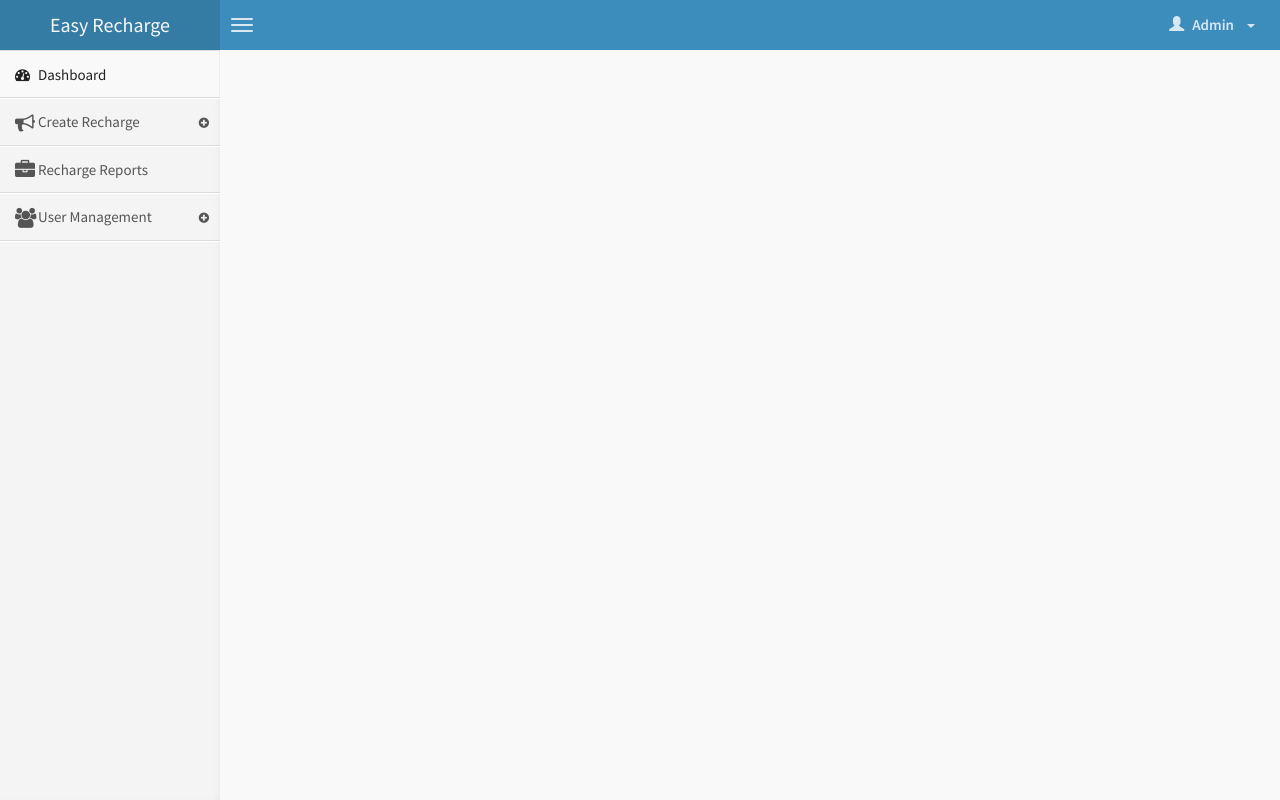
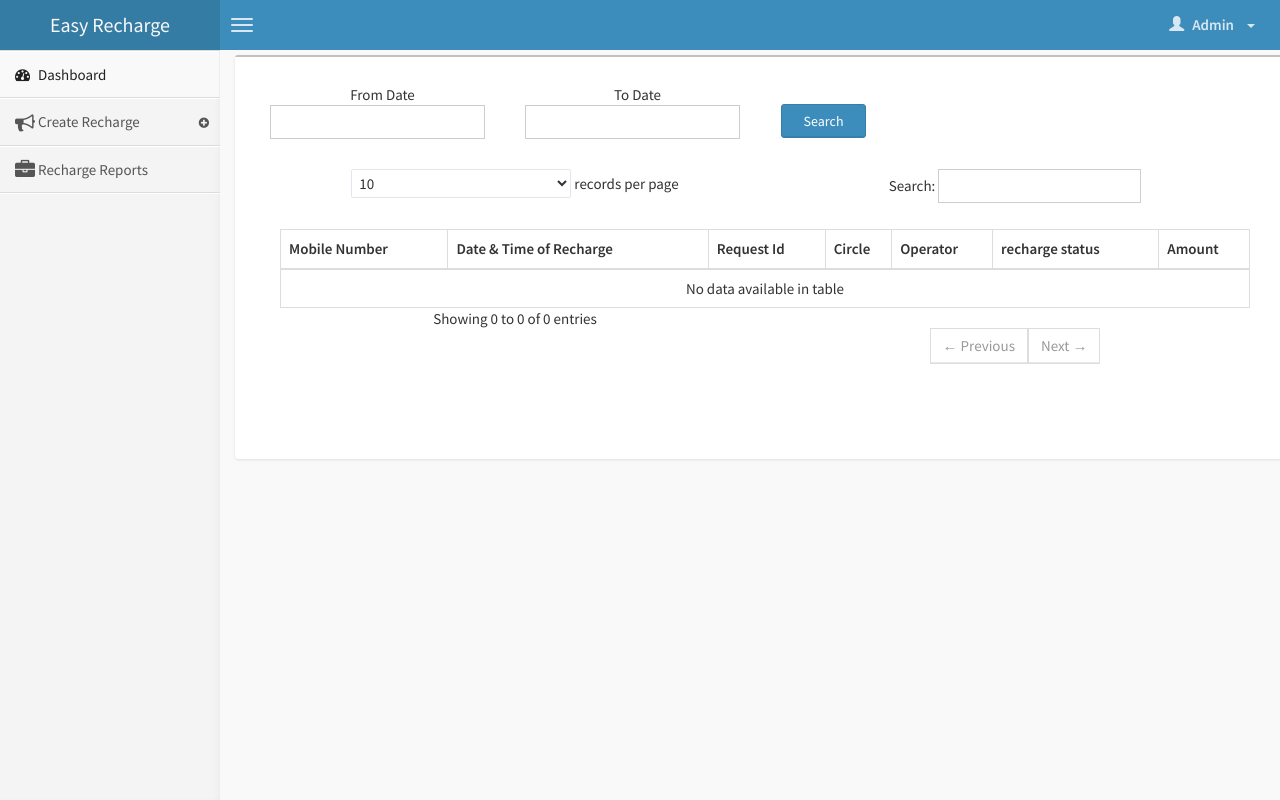
Before and after one commit to zeeshan67/recharge_panel_latest, a Django app: page /reports/ in a window 1280 px wide. Run offline with Django 3.2, Linux system fonts and the light colour scheme; data that the repository does not hold is empty; some libraries are stand-ins or nearby versions.

Commit message:
Latest code for recharge panel

```diff
--- a/recharge_panel_templates/urls.py
+++ b/recharge_panel_templates/urls.py
@@ -20,9 +20,11 @@ from recharge_panel_app.views import views,create_campaign,dashboard,reports
 
 urlpatterns = [
     url(r'^admin/', include(admin.site.urls)),
-    url(r'^$',dashboard.index, name='dashboard.index'),
+    url(r'^$',views.login, name='views.login'),
     url(r'^dashboard/$', dashboard.index, name='dashboard.index'),
     url(r'^logout/$', views.logout, name='view.logout'),
+    url(r'^login/$', views.login, name='view.login'),
+    url(r'^logout/login/$', views.login, name='view.login'),
     url(r'^reports/$', reports.get_report, name='reports.get_report'),
     url(r'^recharge_data/$', reports.recharge_data, name='reports.recharge_data'),
 
--- a/templates/commons/index.html
+++ b/templates/commons/index.html
@@ -138,7 +138,7 @@
 							</a>
                             <ul class="treeview-menu">
                                             <li><a href="/create_recharge_mobile"><i class="fa fa-phone-square"></i>Mobile</a></li>
-                                            <li><a href="/create_recharge_dth"><i class="fa fa-usb"></i>DTH</a></li>
+{#                                            <li><a href="/create_recharge_dth"><i class="fa fa-usb"></i>DTH</a></li>#}
 
                                         </ul>
 			</li>
@@ -148,17 +148,17 @@
 								<i class="fa fa-lg fa-briefcase"></i> <span>Recharge Reports</span>
 							</a>
 			</li>
-            <li class="treeview">
-							<a href="#">
-								<i class="fa fa-lg fa-users"></i> <span>User Management</span>
-                                <span class="plus"><i class="fa fa-lg fa-plus-circle"></i></span>
-							</a>
-                            <ul class="treeview-menu">
-                                <li><a href="/add_user"><i class="fa fa-lg fa-plus"></i> Add User</a></li>
-                                <li><a href="#"><i class="fa fa-lg fa-eye theme_color"></i>View User</a></li>
-
-                            </ul>
-			</li>
+{#            <li class="treeview">#}
+{#							<a href="#">#}
+{#								<i class="fa fa-lg fa-users"></i> <span>User Management</span>#}
+{#                                <span class="plus"><i class="fa fa-lg fa-plus-circle"></i></span>#}
+{#							</a>#}
+{#                            <ul class="treeview-menu">#}
+{#                                <li><a href="/add_user"><i class="fa fa-lg fa-plus"></i> Add User</a></li>#}
+{#                                <li><a href="#"><i class="fa fa-lg fa-eye theme_color"></i>View User</a></li>#}
+{##}
+{#                            </ul>#}
+{#			</li>#}
 
 		   </ul>
 		</section>
--- /dev/null
+++ b/templates/reports/reports.html
@@ -0,0 +1,308 @@
+            <div class="row">
+                <div class="col-xs-12">
+                    <div class="box">
+                        <!-- /.box-body -->
+                        <div class="tab-content">
+
+                            <div id="menu1" class="tab-pane fade in active">
+
+                                <div id="home" class="tab-pane fade in active">
+                                    <div class="form-horizontal col-xs-3" style="padding-bottom: 20px">
+                                        <label class=" control-label">From Date</label>
+
+                                        <div class="date">
+                                            <div class="input-group date" id="fromdateRangePicker">
+                                                <input type="text" id="from_date_id" class="form-control"
+                                                       name="fromdate"/>
+                                                <span class="input-group-addon add-on"><span
+                                                        class="glyphicon glyphicon-calendar"></span></span>
+                                            </div>
+                                        </div>
+                                    </div>
+
+                                    <div class="form-horizontal col-xs-3">
+                                        <label class=" control-label">To Date</label>
+
+                                        <div class=" date">
+
+                                            <span class="input-group  date" id="todateRangePicker">
+                                                <input type="text" id="to_date_id" class="form-control" name="todate"/>
+                                                <span class="input-group-addon add-on">
+                                                    <span
+                                                        class="glyphicon glyphicon-calendar">
+                                                        </span>
+                                                </span>
+                                            </span>
+
+                                        </div>
+
+
+                                    </div>
+
+                                    <button type="button" class="btn btn-primary col-xs-1" style="margin-top: 27px;margin-left: 16px;"
+                                                        id="mis_request_search">Search
+                                    </button>
+{##}
+{#                                    <button type="button" class="btn btn-primary col-xs-1" style="margin-top: 27px;margin-left: 16px;"#}
+{#                                                        id="mis_request_download">Download#}
+{#                                    </button>#}
+
+                                </div>
+
+                                    <!-- /.box-header -->
+                                    <div class="form-horizontal col-xs-12">
+                                        <div class="box-body table-responsive">
+                                            <table id="mis_request_report" class="table table-bordered table-hover" width="100%">
+                                            </table>
+                                        </div>
+                                    </div>
+                        <!-- /.box-body -->
+                    </div>
+                    <!-- /.box -->
+
+
+                </div>
+            </div>
+
+        </section>
+        <!-- /.content -->
+    </aside>
+    <!-- /.right-side -->
+</div>
+<!-- ./wrapper -->
+
+
+{#<script src="{% static 'js/audio.min.js' %}" type="text/javascript"></script>#}
+
+<!-- page script -->
+<script type="text/javascript">
+
+
+    $(document).ready(function () {
+         $(".nav-tabs a").click(function () {
+            $(this).tab('show');
+        });
+
+        mis_request_log();
+
+        $('#fromdateRangePickerValidEntry').datepicker({
+                    format: 'mm/dd/yyyy',
+                    startDate: '01/01/2010',
+                    endDate: '12/30/2020',
+                    icons: {
+                        time: "fa fa-clock-o",
+                        date: "fa fa-calendar",
+                        up: "fa fa-arrow-up",
+                        down: "fa fa-arrow-down"
+                    }
+                })
+                .on('changeDate', function (e) {
+                    e.preventDefault();
+                    $('.datepicker').hide();
+                    // Revalidate the date field
+                    $('#dateRangeForm').formValidation('revalidateField', 'date');
+                });
+
+        $('#todateRangePickerValidEntry')
+                .datepicker({
+                    format: 'mm/dd/yyyy',
+                    startDate: '01/01/2010',
+                    endDate: '12/30/2020',
+                    icons: {
+                        time: "fa fa-clock-o",
+                        date: "fa fa-calendar",
+                        up: "fa fa-arrow-up",
+                        down: "fa fa-arrow-down"
+                    }
+                })
+                .on('changeDate', function (e) {
+                    e.preventDefault();
+                    $('.datepicker').hide();
+                    // Revalidate the date field
+                    $('#dateRangeForm').formValidation('revalidateField', 'date');
+                });
+
+
+       $('#fromdateRangePickerRandomiser').datepicker({
+                    format: 'mm/dd/yyyy',
+                    startDate: '01/01/2010',
+                    endDate: '12/30/2020',
+                    icons: {
+                        time: "fa fa-clock-o",
+                        date: "fa fa-calendar",
+                        up: "fa fa-arrow-up",
+                        down: "fa fa-arrow-down"
+                    }
+                })
+                .on('changeDate', function (e) {
+                    e.preventDefault();
+                    $('.datepicker').hide();
+                    // Revalidate the date field
+                    $('#dateRangeForm').formValidation('revalidateField', 'date');
+                });
+
+        $('#todateRangePickerRandomiser')
+                .datepicker({
+                    format: 'mm/dd/yyyy',
+                    startDate: '01/01/2010',
+                    endDate: '12/30/2020',
+                    icons: {
+                        time: "fa fa-clock-o",
+                        date: "fa fa-calendar",
+                        up: "fa fa-arrow-up",
+                        down: "fa fa-arrow-down"
+                    }
+                })
+                .on('changeDate', function (e) {
+                    e.preventDefault();
+                    $('.datepicker').hide();
+                    // Revalidate the date field
+                    $('#dateRangeForm').formValidation('revalidateField', 'date');
+                });
+
+        $('#fromdateRangePicker').datepicker({
+                    format: 'mm/dd/yyyy',
+                    startDate: '01/01/2010',
+                    endDate: '12/30/2020',
+                    icons: {
+                        time: "fa fa-clock-o",
+                        date: "fa fa-calendar",
+                        up: "fa fa-arrow-up",
+                        down: "fa fa-arrow-down"
+                    }
+                })
+                .on('changeDate', function (e) {
+                    e.preventDefault();
+                    $('.datepicker').hide();
+                    // Revalidate the date field
+                    $('#dateRangeForm').formValidation('revalidateField', 'date');
+                });
+
+        $('#todateRangePicker')
+                .datepicker({
+                    format: 'mm/dd/yyyy',
+                    startDate: '01/01/2010',
+                    endDate: '12/30/2020',
+                    icons: {
+                        time: "fa fa-clock-o",
+                        date: "fa fa-calendar",
+                        up: "fa fa-arrow-up",
+                        down: "fa fa-arrow-down"
+                    }
+                })
+                .on('changeDate', function (e) {
+                    e.preventDefault();
+                    $('.datepicker').hide();
+                    // Revalidate the date field
+                    $('#dateRangeForm').formValidation('revalidateField', 'date');
+                });
+        $("#mis_request_search").click(function(){
+            mis_request_log();
+        })
+
+
+        $("#mis_request_download").click(function(){
+            var fromdatedetails = $("#from_date_id").val();
+            var todatedetails = $("#to_date_id").val();
+            alert("Your File is Being downloaded");
+            $.ajax({
+                url: "{{ '/mis_request_download/' }}",
+                data: { 'from_date': fromdatedetails, 'to_date': todatedetails},
+                type: 'post',
+                dataType: 'json',
+                async: true,
+                success: function (data) {
+                    if(null != data['filepath']){
+                         var url = "{{ '/' }}csv_report/";
+                         console.log(data['filepath']);
+                        var new_window = window.open(url+data['filepath'], '_blank');
+
+                        new_window.focus();
+//                         window.location = url+data['filepath'];
+                    }
+                    else{
+                        alert('Download Report Failed! Kindly try again Later!');
+                    }
+                }
+        })
+
+    })
+
+        function mis_request_log() {
+        var fromdatedetails = $("#from_date_id").val();
+        var todatedetails = $("#to_date_id").val();
+
+
+         $("#mis_request_report").dataTable(
+                    {"aaSorting": [
+                        [1, "desc" ]
+                    ],
+                        "bServerSide": true,
+                        "sAjaxSource": "{{ '/recharge_data/' }}",
+                        "sServerMethod": "post",
+                        "bautoWidth": false,
+                        "bProcessing": true,
+                        "bSearchable":true,
+                        "iDisplayLength": 10,
+                        "bDestroy": true,
+                        "aoColumns": [
+                            {"sTitle": "Mobile Number", "mData": "mobile_number", "bSearchable": true},
+                            {"sTitle": "Date & Time of Recharge", "mData": "date_time"},
+                            {"sTitle": "Request Id", "mData": "request_id"},
+{#                            {"sTitle": "Transaction ID", "mData": "transaction_id"},#}
+                            {"sTitle": "Circle", "mData": "circle", "bSearchable": true},
+                            {"sTitle": "Operator", "mData": "operator"},
+
+                            {"sTitle": "recharge status", "mData": "recharge_status"},
+                            {"sTitle": "Amount", "mData": "amount"}
+                        ],
+                        "fnServerParams": function (aoData) {
+                        aoData.push({"name": "startDate", "value":fromdatedetails});
+                        aoData.push({"name": "endDate", "value": todatedetails});
+                        },
+                        "fnCreatedRow": function (nRow, aData, iDataIndex) {
+
+
+                        }
+
+
+                    }
+            );
+        }
+
+        //$("#registration_details").dataTable();
+    });
+</script>
+<!--    var dt = $("#registration_details").dataTable({
+        "bPaginate": true,
+        "sAjaxSource": "/registration_data/",
+        "bServerSide": true,
+        "sServerMethod": "post",
+        "bLengthChange": false,
+        "bFilter": true,
+        "bSort": true,
+        "iDisplayLength": 25,
+        "bProcessing": true,
+        "bInfo": true,
+
+        "bAutoWidth": false,
+        "async": true,
+
+        "aoColumns": [
+            {"sTitle": "Mobile Number", "mData": "mobile_number", "sWidth": "10%"},
+            {"sTitle": "Registration Date", "mData": "registration_date", "sWidth": "10%"},
+            {"sTitle": "OTP Number", "mData": "otp_number", "sWidth": "10%"},
+            {"sTitle": "Operator", "mData": "operator", "sWidth": "5%"},
+            {"sTitle": "Recharge Amount", "mData": "recharge_amount", "sWidth": "10%"}
+        ],
+        "fnCreatedRow": function (nRow,aData,iDataIndex) {
+            $('td:eq(0)',nRow).html(aData['mobile_number']);
+            $('td:eq(1)',nRow).html(aData['registration_date']);
+            $('td:eq(2)',nRow).html(aData['otp_number']);
+            $('td:eq(3)',nRow).html(aData['operator']);
+            $('td:eq(4)',nRow).html(aData['recharge_amount']);
+        }
+    });
+        return dt;
+    });
+</script-->
```
Also changed, not shown: recharge_panel_app/views/views.py (+52 -0 lines), templates/login/login.html (added, +93 -0 lines).
